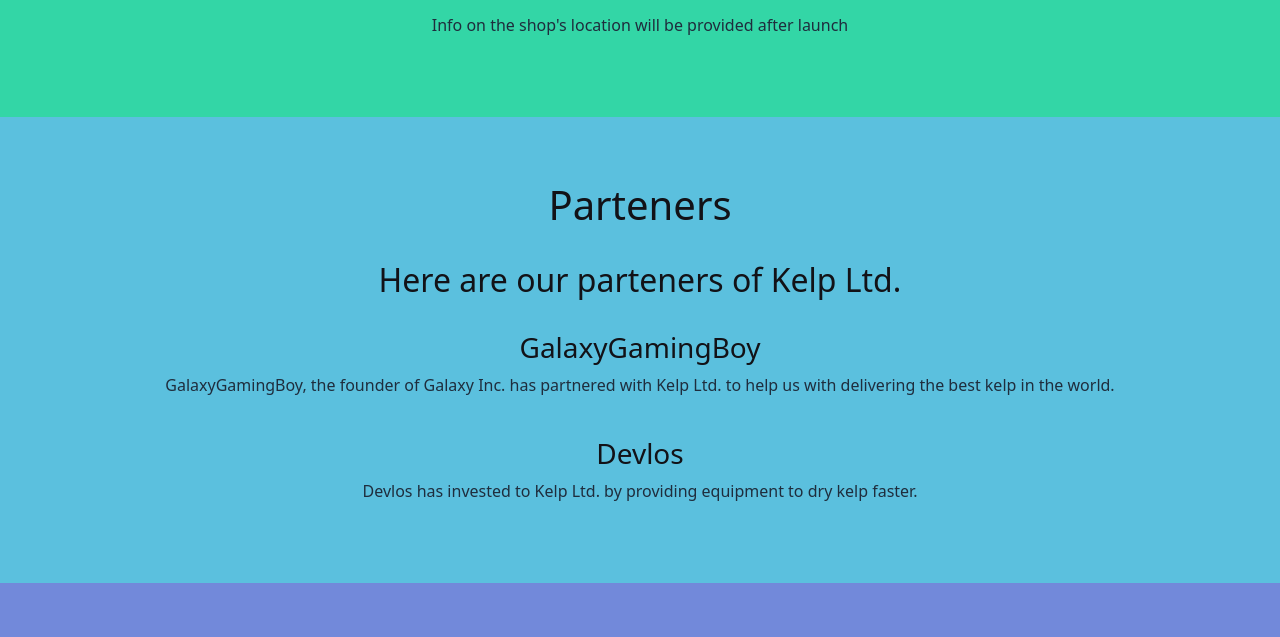
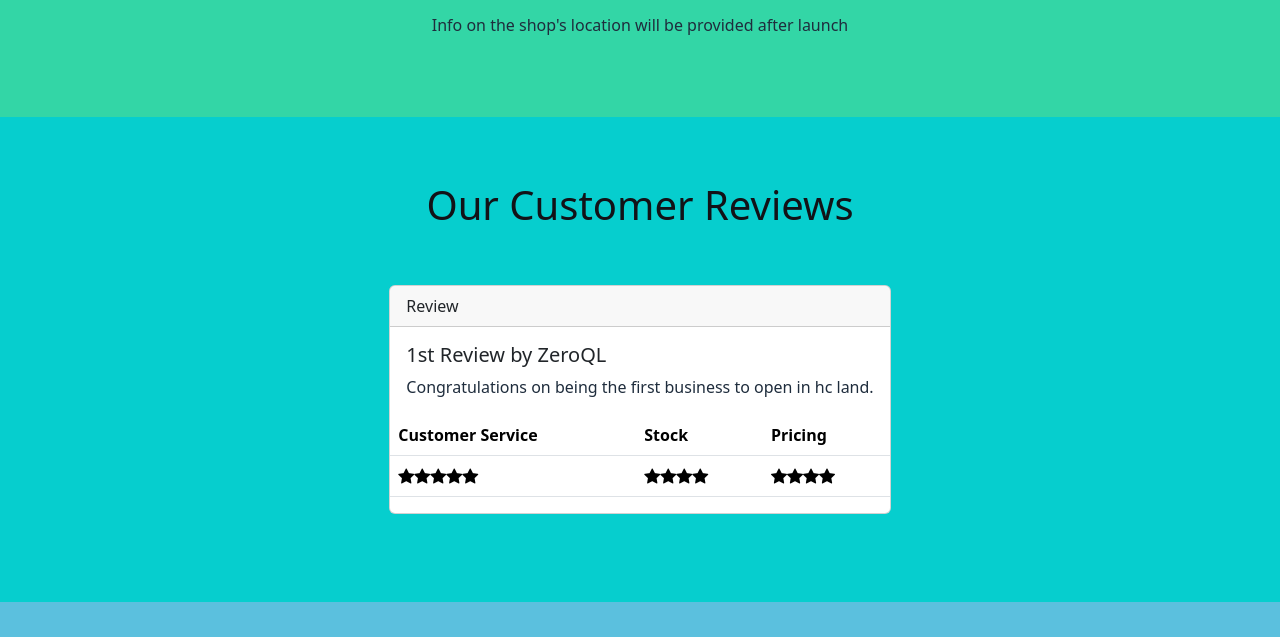
Before and after one commit to GalaxyGamingBoy/kelp, a plain HTML site: page index.html in a window 1280 px wide. Shown: the part 1395-2032 px from the top of the page. Drawn offline with nearby package versions, Linux system fonts and the light colour scheme.

Commit message:
feat: Added bootstrapt, bootstrapt icons and review system.

```diff
--- a/index.html
+++ b/index.html
@@ -7,6 +7,7 @@
     <title>Kelp Ltd.</title>
     <link rel="stylesheet" type="text/css" href="style.css" />
     <link href="https://cdn.jsdelivr.net/npm/bootstrap@5.3.0-alpha1/dist/css/bootstrap.min.css" rel="stylesheet" integrity="sha384-GLhlTQ8iRABdZLl6O3oVMWSktQOp6b7In1Zl3/Jr59b6EGGoI1aFkw7cmDA6j6gD" crossorigin="anonymous">
+    <link rel="stylesheet" href="https://cdn.jsdelivr.net/npm/bootstrap-icons@1.10.3/font/bootstrap-icons.css">
 
 </head>
 
@@ -71,6 +72,17 @@
 
     </div>
 
+    <div id="review" class="section">
+
+        <h1>Our Customer Reviews</h1>
+
+        <br>
+        <div id="reviews">
+            <br>
+        </div>
+
+    </div>
+
     <div id="investors" class="section">
 
         <h1>Parteners</h1>
@@ -106,6 +118,7 @@
 
     </div>
 
+    <script src="index.js"></script>
     <script src="https://cdn.jsdelivr.net/npm/bootstrap@5.3.0-alpha1/dist/js/bootstrap.bundle.min.js" integrity="sha384-w76AqPfDkMBDXo30jS1Sgez6pr3x5MlQ1ZAGC+nuZB+EYdgRZgiwxhTBTkF7CXvN" crossorigin="anonymous"></script>
 </body>
 
--- /dev/null
+++ b/index.js
@@ -0,0 +1,109 @@
+const reviews = [
+    {
+        "title": "1st Review by ZeroQL",
+        "text": "Congratulations on being the first business to open in hc land. ",
+        "stars": [5, 4, 4]
+    }
+];
+
+const calculateStars = (starCount) => {
+    let stars = document.createElement("div");
+    for (let i = 0; i < starCount; i++) {
+        let star = document.createElement("i");
+        star.className = "bi bi-star-fill";
+        stars.appendChild(star);
+    }
+    return stars;
+}
+
+const calculateStarByArray = (starArray) => {
+    let newStarArray = [];
+    starArray.forEach(element => {
+        newStarArray.push(calculateStars(element))
+    })
+    return newStarArray;
+}
+
+const createReviewTable = (reviewsParam) => {
+    let newTable = document.createElement("table");
+    newTable.className = "table";
+
+    // # Table Head
+    let tableHead = document.createElement("thead");
+    let tableHeadTR = document.createElement("tr");
+    let tableHeadElements = [document.createElement("th"), document.createElement("th"), document.createElement("th")];
+
+    // Table Head Elements
+    tableHeadElements[0].scope = "col";
+    tableHeadElements[0].innerHTML = "Customer Service";
+    tableHeadElements[1].scope = "col";
+    tableHeadElements[1].innerHTML = "Stock";
+    tableHeadElements[2].scope = "col";
+    tableHeadElements[2].innerHTML = "Pricing";
+
+    // Table Head TR
+    tableHeadElements.forEach(element => tableHeadTR.appendChild(element));
+    tableHead.appendChild(tableHeadTR);
+
+    // # Table Body
+    let tableBody = document.createElement("tbody");
+    let tableBodyTR = document.createElement("tr");
+    let tableBodyElements = [document.createElement("td"), document.createElement("td"), document.createElement("td")];
+
+    // Table Body Elements
+    tableBodyElements[0].innerHTML = reviewsParam[0].innerHTML;
+    tableBodyElements[1].innerHTML = reviewsParam[1].innerHTML;
+    tableBodyElements[2].innerHTML = reviewsParam[2].innerHTML;
+
+    // Table Body TR
+    tableBodyElements.forEach(element => tableBodyTR.appendChild(element));
+    tableBody.appendChild(tableBodyTR);
+
+    // # Table
+    newTable.appendChild(tableHead);
+    newTable.appendChild(tableBody);
+
+    return newTable;
+}
+
+const createNewCard = (title, text, reviewsParam) => {
+    let newCard = document.createElement("div");
+    newCard.className = "card";
+
+    // Header
+    let headerCard = document.createElement("div");
+    headerCard.className = "card-header";
+    headerCard.innerHTML = "Review";
+
+    // Body
+    let bodyCard = document.createElement("div");
+    let titleBodyCard = document.createElement("h5");
+    let textBodyCard = document.createElement("p");
+
+    bodyCard.className = "card-body";
+    titleBodyCard.className = "card-title";
+    textBodyCard.className = "card-text";
+
+    titleBodyCard.innerHTML = title;
+    textBodyCard.innerHTML = text;
+
+    bodyCard.appendChild(titleBodyCard);
+    bodyCard.appendChild(textBodyCard);
+
+    // Create Card
+    newCard.appendChild(headerCard);
+    newCard.appendChild(bodyCard);
+    newCard.appendChild(createReviewTable(reviewsParam));
+
+    return newCard;
+}
+
+const reviewsDIV = document.getElementById("reviews");
+const createReviews = () => {
+    reviews.forEach(review => {
+        reviewsDIV.appendChild(createNewCard(review.title, review.text, calculateStarByArray(review.stars)));
+        reviewsDIV.appendChild(document.createElement("br"));
+    })
+};
+
+createReviews();
--- a/style.css
+++ b/style.css
@@ -115,6 +115,11 @@
     color: #121217;
 }
 
+#review {
+    background-color: #06cece;
+    color: #121217;
+}
+
 #investors {
     background-color: #5bc0de;
     color: #121217;
@@ -124,8 +129,6 @@
     background-color: #7289da;
     color: #121217;
 }
-
-
 
 body {
     font-family: "Phantom Sans", system-ui, -apple-system, BlinkMacSystemFont,
```
